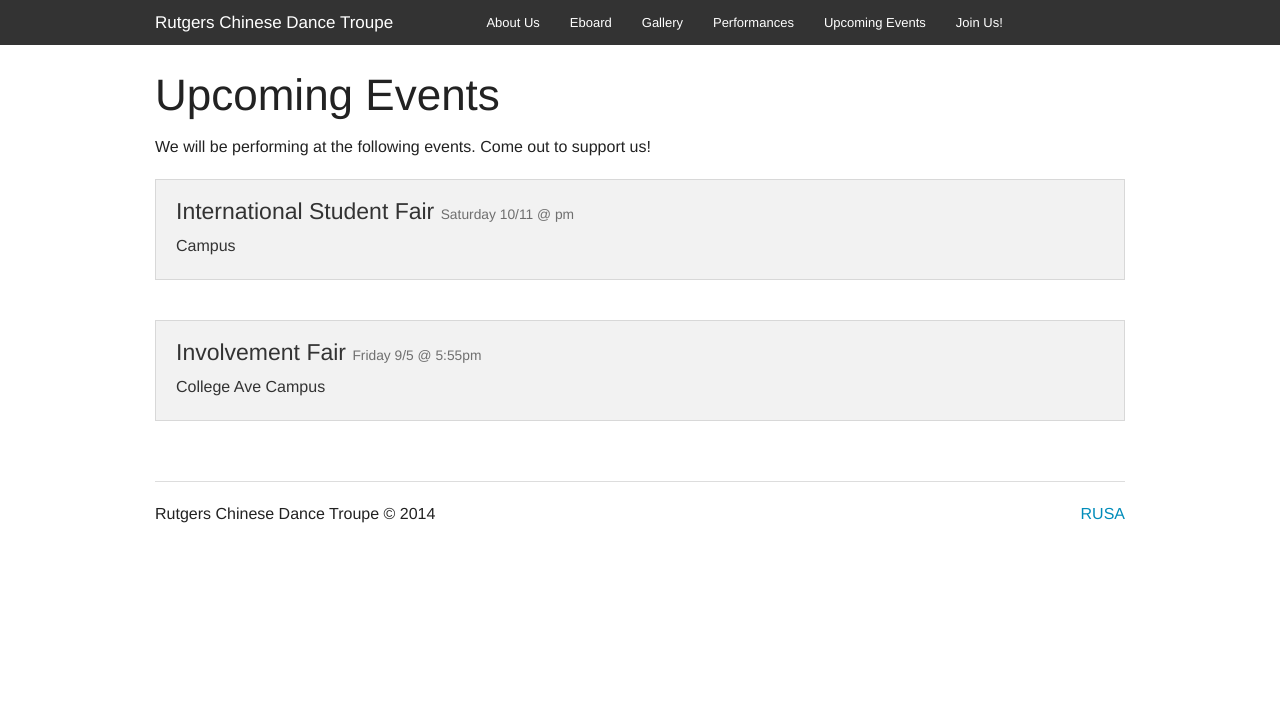
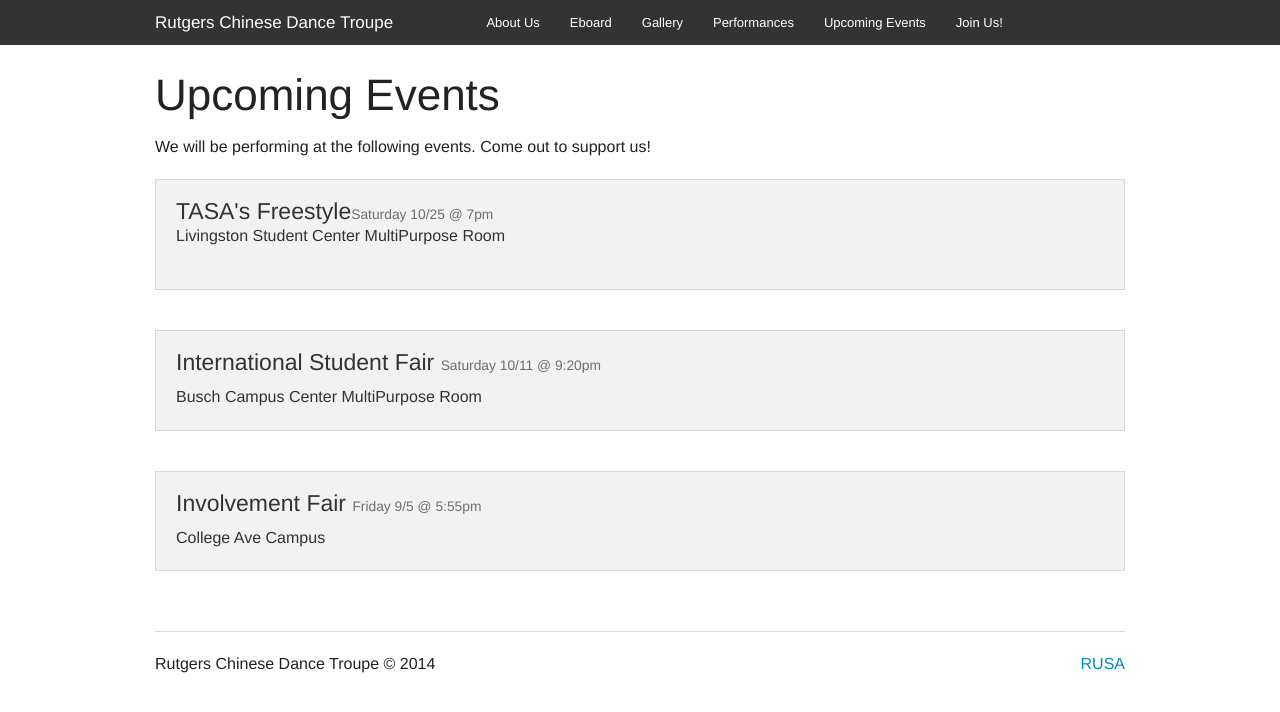
Before and after one commit to rcdt/rcdt.github.io, a Jekyll site: the page built from events.html, in a window 1280 px wide. Shown: the top 712 px of the page. Built offline with Jekyll 4.4.1, drawn with Linux system fonts in a browser that asks for light colours; Markdown is read by kramdown in place of the engine named in the settings.

Commit message:
Update events.html

```diff
--- a/events.html
+++ b/events.html
@@ -8,8 +8,14 @@ title: Upcoming Events
 <ul class="small-block-grid-1">
 
 <li><div class="panel">
-    <h4>International Student Fair <small>Saturday 10/11 @ pm</small></h4>
-    <p> Campus</p>
+    <h4>TASA's Freestyle<small>Saturday 10/25 @ 7pm</small>
+        <p>Livingston Student Center MultiPurpose Room</p>
+    </h4>
+</div></li>
+
+<li><div class="panel">
+    <h4>International Student Fair <small>Saturday 10/11 @ 9:20pm</small></h4>
+    <p> Busch Campus Center MultiPurpose Room</p>
   </div></li>
 
   <li><div class="panel">
```
